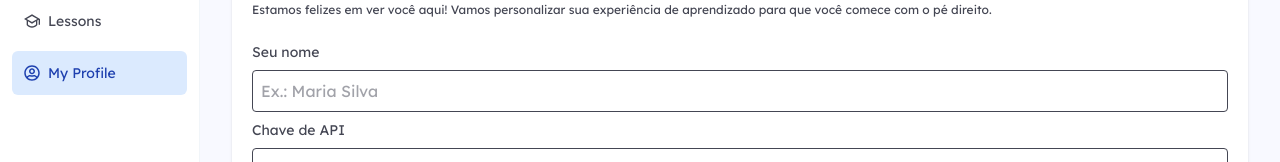
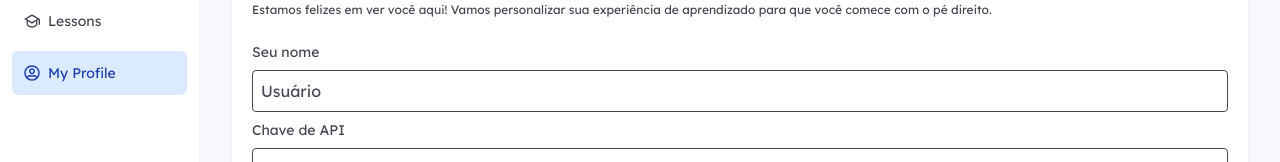
Before and after one commit to PHSalazar/slow-englishai, a React (Vite) app: page /slow-englishai/profile/setup-wizard in a window 1280 px wide. Shown: the part 154-316 px from the top of the page. Built offline with nearby package versions, Linux system fonts and the light colour scheme.

Commit message:
feat: add usermame to Home

```diff
--- a/src/pages/Home.tsx
+++ b/src/pages/Home.tsx
@@ -1,9 +1,16 @@
 import Card from "../components/Home/Card";
+import useUserInfoStore from "../store/useUserInfoStore";
 
 const Home = () => {
+    const { username } = useUserInfoStore();
+
+    const formattedName = (fullname: string) => {
+        return fullname?.split(" ")[0] || fullname
+    }
+
     return (
         <div className="flex flex-col gap-5">
-            <h1 className="font-extrabold text-2xl">Bem-vindo de volta, João da Silva!</h1>
+            <h1 className="font-extrabold text-2xl">Bem-vindo de volta, {formattedName(username)}!</h1>
             <p className="text-xs font-light">Você está a <b>5</b> dias de completar sua meta semanal.</p>
 
             <div className="flex flex-col sm:grid sm:grid-cols-6 sm:grid-rows-14 gap-4">
--- a/src/store/useUserInfoStore.ts
+++ b/src/store/useUserInfoStore.ts
@@ -14,7 +14,7 @@ interface Config {
 const useUserInfoStore = create<Config>()(
     persist(
         (set) => ({
-            username: 'Sem nome',
+            username: 'Usuário',
             apiKey: 'Sem API configurada',
             language: 'English',
 
```
